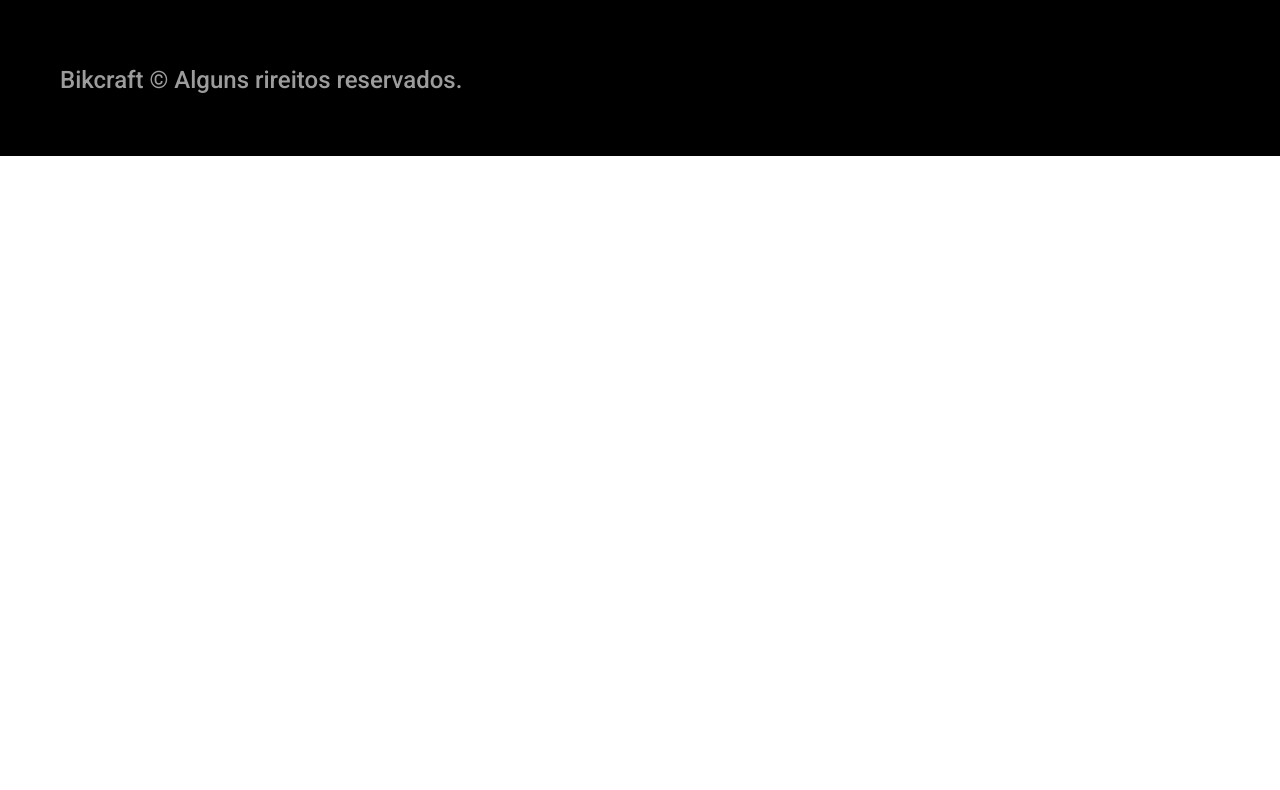
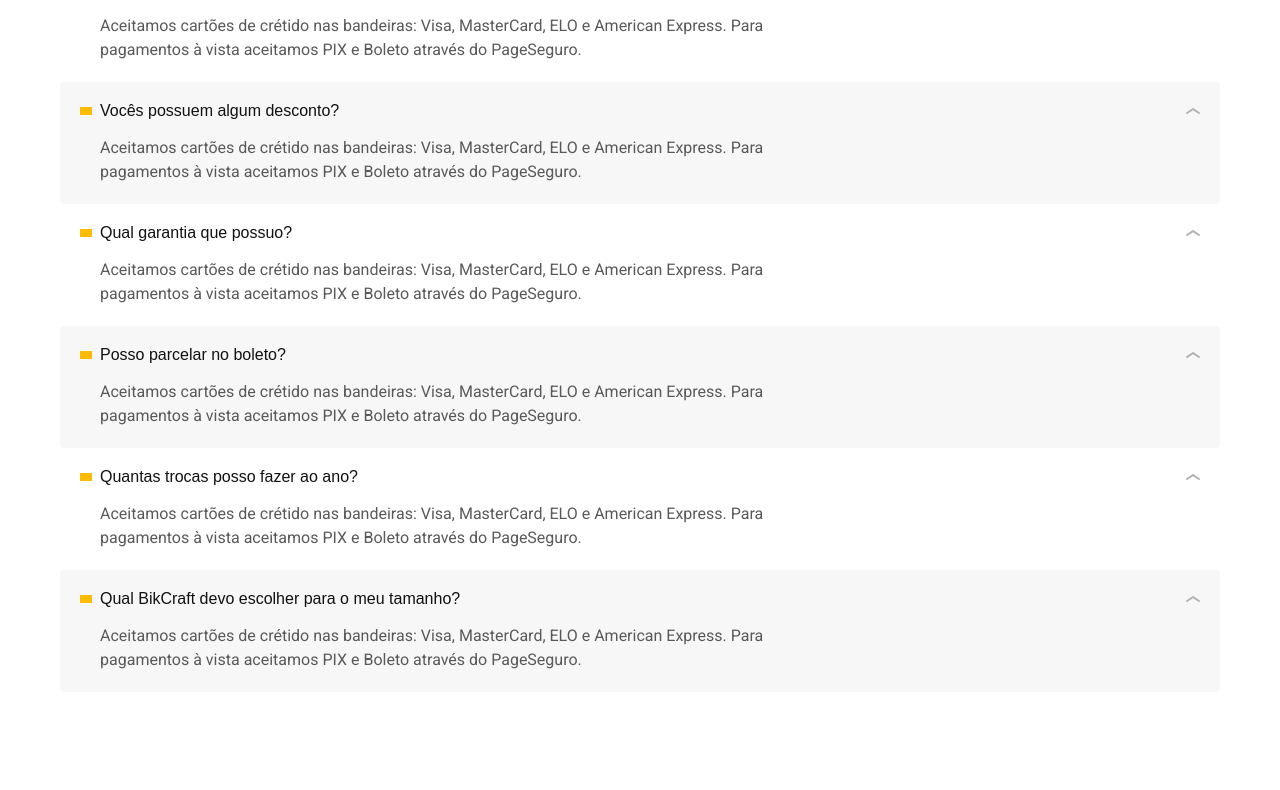
Before and after one commit to DaviSunrider/site_bikecraft, a plain HTML site: page seguros.html in a window 1280 px wide. Shown: the part 2037-2827 px from the top of the page. Before the commit the page ends 2193 px from the top, so only its background shows below. Drawn offline with Linux system fonts and the light colour scheme.

Commit message:
add page perguntas

```diff
--- a/css/global/global.css
+++ b/css/global/global.css
@@ -10,7 +10,8 @@
 h4,
 ul,
 p,
-blockquote {
+blockquote,
+dd {
   margin: 0px;
 }
 
--- a/css/seguros/perguntas.css
+++ b/css/seguros/perguntas.css
@@ -0,0 +1,62 @@
+.perguntas {
+  padding-top: 120px;
+  padding-bottom: 120px;
+}
+
+.perguntas h2 {
+  margin-bottom: 60px;
+}
+
+.perguntas dl > div {
+  padding: 20px;
+  border-radius: 4px;
+}
+
+.perguntas dl > div:nth-child(odd) {
+  background-color: var(--cor-1);
+}
+
+.perguntas dt {
+  display: grid;
+  grid-template-columns: auto 1fr auto;
+  align-items: center;
+  gap: 8px;
+  cursor: pointer;
+}
+
+.perguntas dt::before {
+  content: "";
+  display: inline-block;
+  width: 12px;
+  height: 8px;
+  background-color: var(--cor-p1);
+}
+
+.perguntas dt::after {
+  content: "";
+  display: inline-block;
+  width: 14px;
+  height: 6px;
+  background: url(../../img/icones/seta-abrir.svg);
+  transition: .3s;
+}
+
+.perguntas dt:hover::after {
+  transform: rotate(180deg);
+}
+
+.perguntas dd {
+  padding-left: 20px;
+  padding-top: 16px;
+  max-width: 80ch;
+}
+
+@media (max-width: 800px) {
+  .perguntas {
+    padding-top: 60px;
+    padding-bottom: 60px;
+  }
+  .perguntas h2 {
+    margin-bottom: 40px;
+  }
+}
--- a/seguros.html
+++ b/seguros.html
@@ -102,6 +102,41 @@
     </div>
   </article>
 
+  <article class="perguntas container">
+    <h2 class="font-1-xxl">perguntas frequentes<span class="cor-p1">.</span></h2>
+    <dl>
+      <div>
+        <dt class="font-1-m-b">Qual forma de pagamento vocês aceitam?</dt>
+        <dd class="font-2-s cor-9">Aceitamos cartões de crétido nas bandeiras: Visa, MasterCard, ELO e American Express. Para pagamentos  à vista aceitamos PIX e Boleto através do PageSeguro.</dd>
+      </div>
+      <div>
+        <dt class="font-1-m-b">Como posso entrar em contato? </dt>
+        <dd class="font-2-s cor-9">Aceitamos cartões de crétido nas bandeiras: Visa, MasterCard, ELO e American Express. Para pagamentos  à vista aceitamos PIX e Boleto através do PageSeguro.</dd>
+      </div>
+      <div>
+        <dt class="font-1-m-b">Vocês possuem algum desconto?</dt>
+        <dd class="font-2-s cor-9">Aceitamos cartões de crétido nas bandeiras: Visa, MasterCard, ELO e American Express. Para pagamentos  à vista aceitamos PIX e Boleto através do PageSeguro.</dd>
+      </div>
+      <div>
+        <dt class="font-1-m-b">Qual garantia que possuo?</dt>
+        <dd class="font-2-s cor-9">Aceitamos cartões de crétido nas bandeiras: Visa, MasterCard, ELO e American Express. Para pagamentos  à vista aceitamos PIX e Boleto através do PageSeguro.</dd>
+      </div>
+      <div>
+        <dt class="font-1-m-b">Posso parcelar no boleto?</dt>
+        <dd class="font-2-s cor-9">Aceitamos cartões de crétido nas bandeiras: Visa, MasterCard, ELO e American Express. Para pagamentos  à vista aceitamos PIX e Boleto através do PageSeguro.</dd>
+      </div>
+      <div>
+        <dt class="font-1-m-b">Quantas trocas posso fazer ao ano?</dt>
+        <dd class="font-2-s cor-9">Aceitamos cartões de crétido nas bandeiras: Visa, MasterCard, ELO e American Express. Para pagamentos  à vista aceitamos PIX e Boleto através do PageSeguro.</dd>
+      </div>
+      <div>
+        <dt class="font-1-m-b">Qual BikCraft devo escolher para o meu tamanho?</dt>
+        <dd class="font-2-s cor-9">Aceitamos cartões de crétido nas bandeiras: Visa, MasterCard, ELO e American Express. Para pagamentos  à vista aceitamos PIX e Boleto através do PageSeguro.</dd>
+      </div>
+    </dl>
+
+  </article>
+
   <footer class="footer-bg">
     <div class="footer container">
       <img src="./img/bikcraft.svg" alt="">
```
